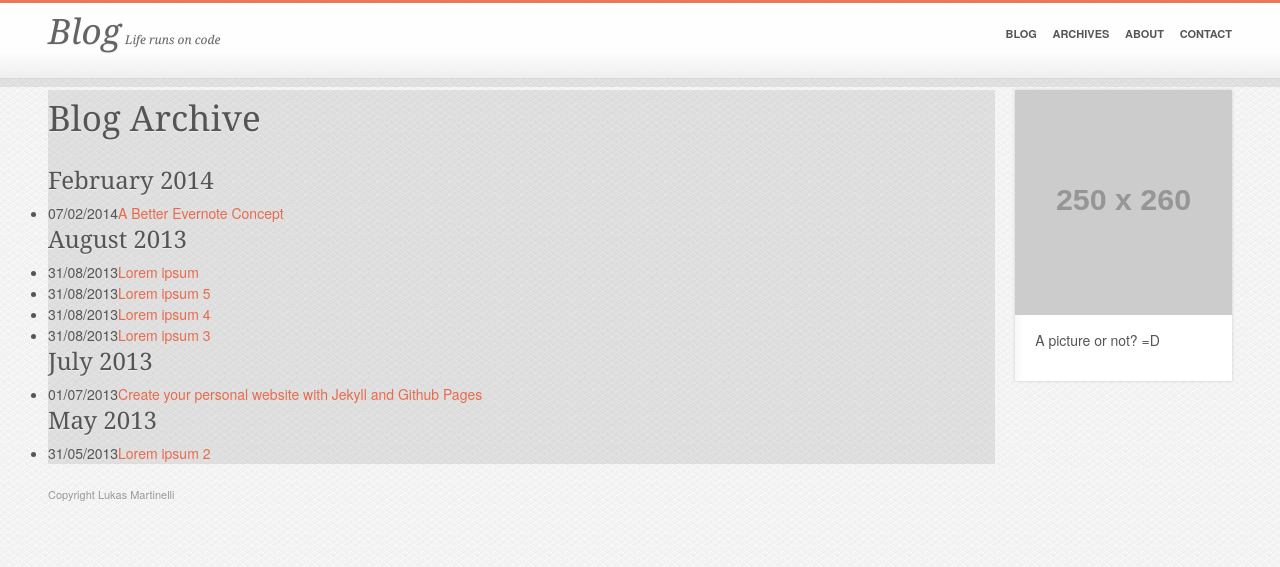
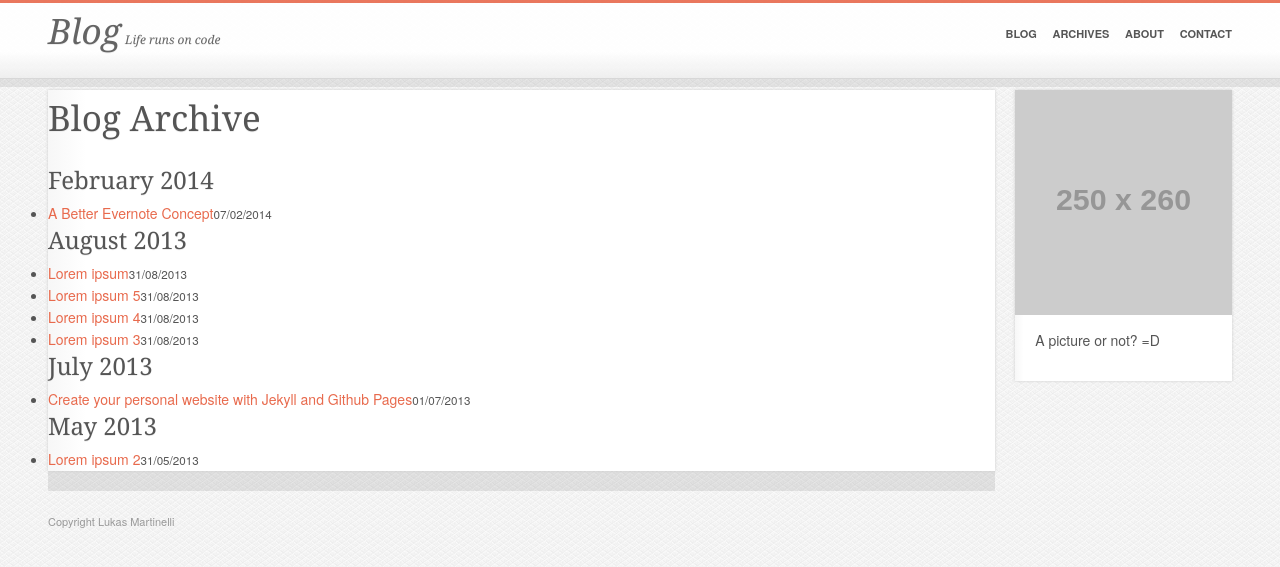
Before and after one commit to lukasmartinelli/lukasmartinelli.github.io, a Jekyll site: the page built from archive.html, in a window 1280 px wide and 900 px high. Shown: the top 567 px of the window. Built offline with Jekyll 4.4.1, drawn with Linux system fonts in a browser that asks for light colours; Markdown is read by kramdown in place of the engine named in the settings.

Commit message:
Improved archive

```diff
--- a/archive.html
+++ b/archive.html
@@ -2,6 +2,7 @@
 layout: default
 title: Archive
 ---
+<article>
 <h1 class="archive-header">Blog Archive</h1>
 {% for post in site.posts %}
   {% capture month %}{{ post.date | date: '%m%Y' }}{% endcapture %}
@@ -10,5 +11,6 @@ title: Archive
       {% if forloop.index != 1 %}</ul>{% endif %}
       <h3 class="sub-header">{{ post.date | date: '%B %Y' }}</h3><ul>
     {% endif %}
-  <li><span class="time">{{ post.date | date: "%d/%m/%Y" }}</span><a href="{{ post.url }}">{{ post.title }}</a></li>
+  <li><a href="{{ post.url }}">{{ post.title }}</a><small class="time">{{ post.date | date: "%d/%m/%Y" }}</small></li>
 {% endfor %}
+<article>
```
